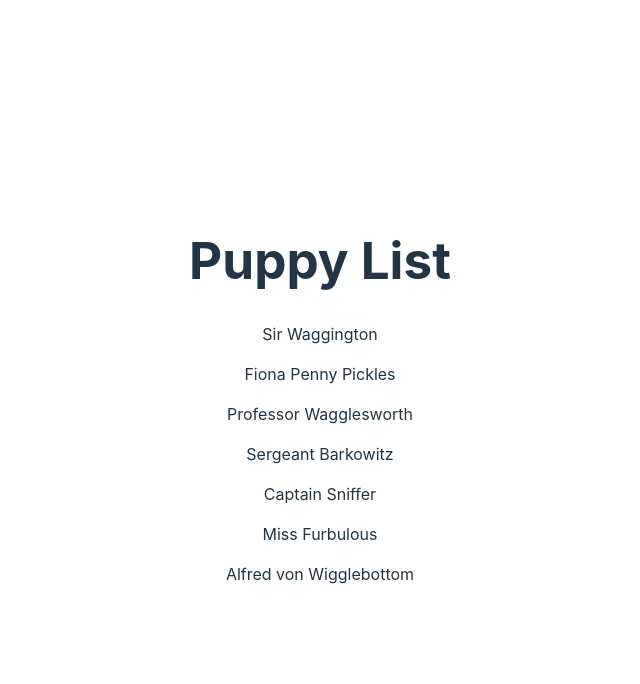
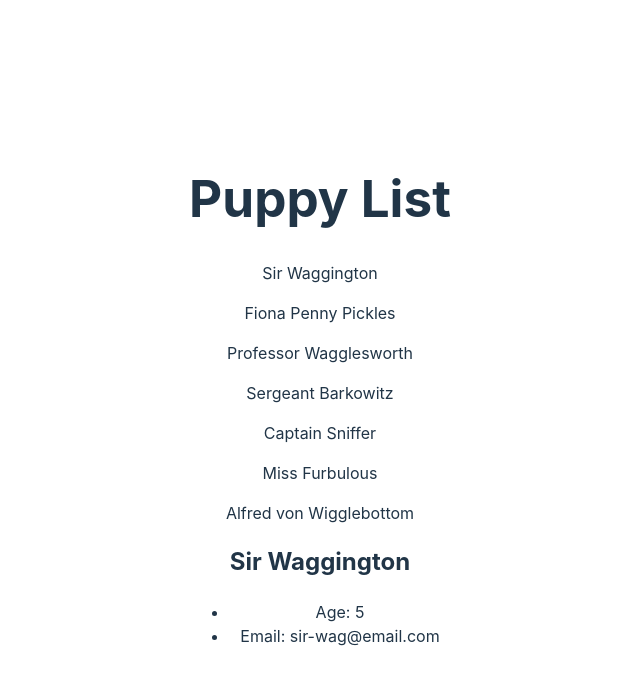
Before and after one commit to AmairT/Puppy-Pals.1, a React (Vite) app: page / in a window 1280 px wide. Both pictures are taken after a click on the element "Sir Waggington". Shown: the top 684 px of the page, without its empty margins (320-960 px from the left). Built offline with nearby package versions, Linux system fonts and the light colour scheme.

Commit message:
added h2 and ul for age and email

```diff
--- a/src/App.jsx
+++ b/src/App.jsx
@@ -6,7 +6,7 @@
   const [puppies, setPuppies] = useState(puppyList)
   const [featPupId, setFeatPupId] = useState(null)
   console.log('puppyList: ', puppyList);
-  const featuredPup = puppies.find((pup) => pup.id===featPupId)
+  const featuredPup = puppies.find((pup) => pup.id === featPupId)
   console.log(featuredPup)
   {()=> {console.log('puppy.id: ', puppy.id)}}
 
@@ -16,9 +16,19 @@
       <div className="App">
         {
           puppies.map((puppy) => {
-            return <p onClick={()=>{setFeatPupId(puppy.id)}} key = {puppy.id}>{puppy.name}</p>;
+            return <p onClick={()=>{setFeatPupId(puppy.id)}} key = {puppy.id}>{puppy.name}</p>
           })
         }
+        {featPupId && (
+          <div>
+            <h2>{featuredPup.name}</h2>
+            <ul>
+              <li>Age: {featuredPup.age}</li>
+              <li>Email: {featuredPup.email}</li>
+            </ul>
+          </div>
+        )}
+
       </div>
     </>
   )
```
